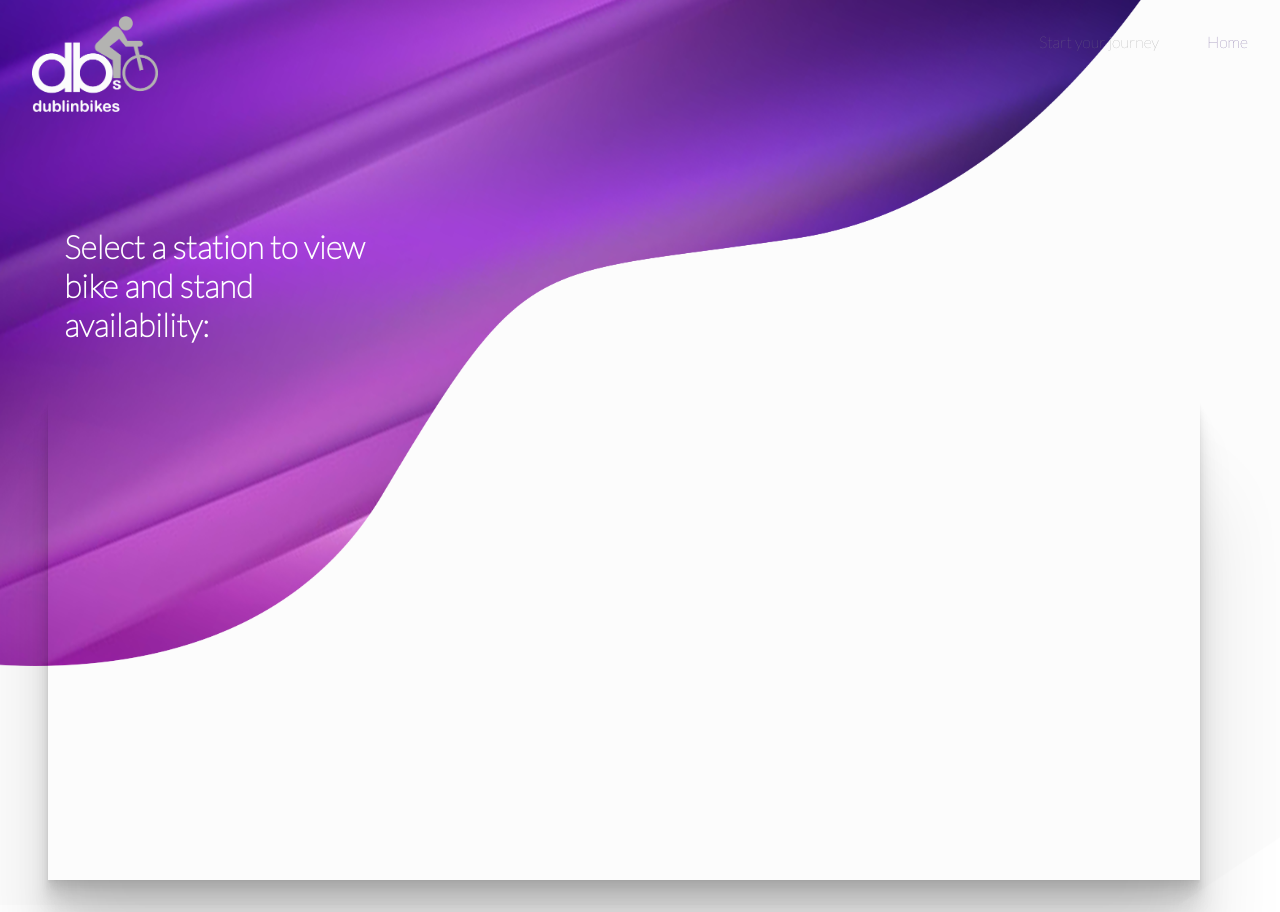
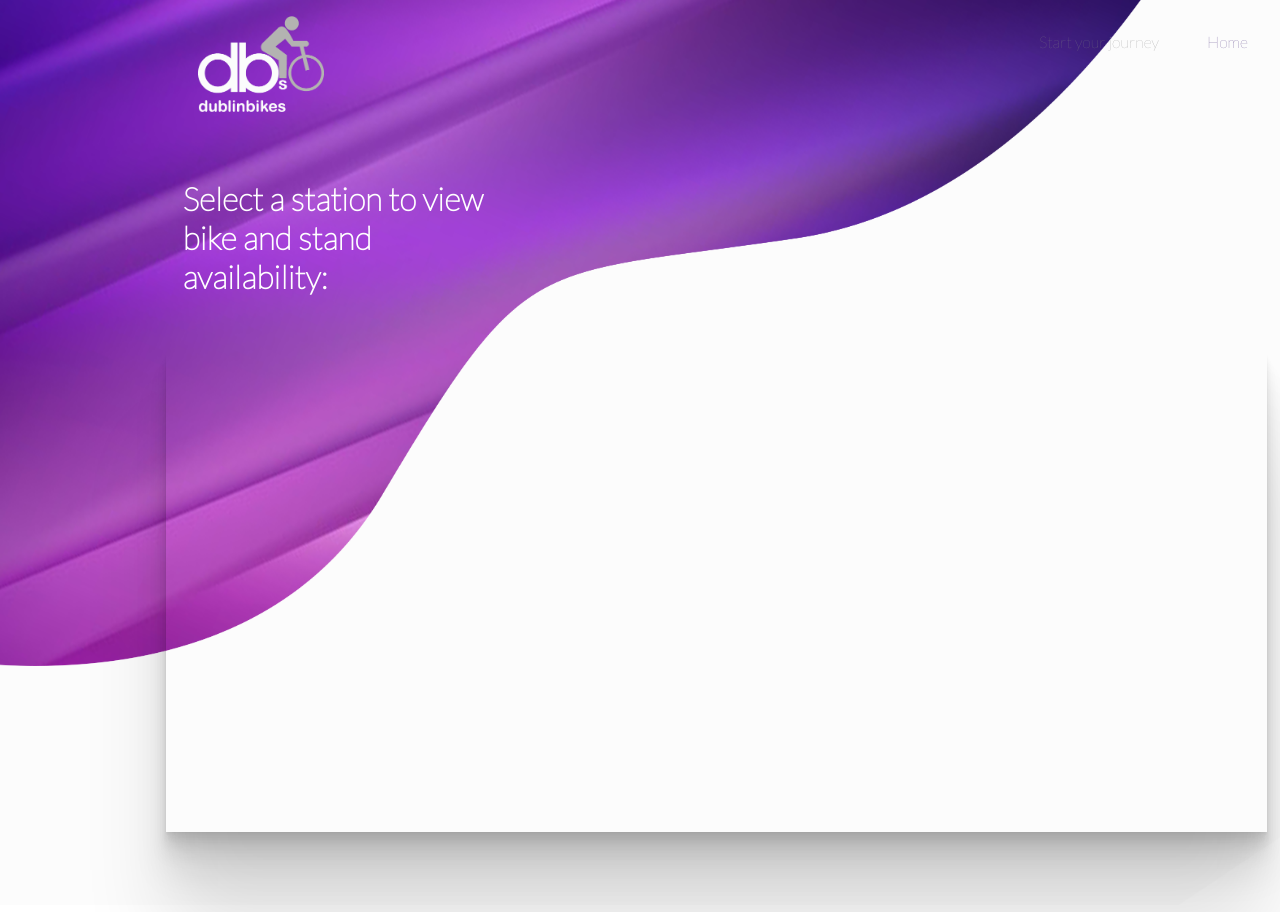
Before and after one commit to EJEgan/CityBikes, a Flask app: page /info in a window 1280 px wide. Shown: the top 912 px of the page. Run offline with Flask 2, Linux system fonts and the light colour scheme; data that the repository does not hold is empty; some libraries are stand-ins or nearby versions.

Commit message:
css updates

```diff
--- a/flaskapp/static/style.css
+++ b/flaskapp/static/style.css
@@ -184,7 +184,7 @@ header {
 }
 
 .select_instruct>h3{
-    margin: 3rem;
+    margin: 0rem;
     width: 90%;
     padding:1rem 1rem 0.5rem 1rem;
     font-size: 2rem;
@@ -279,8 +279,8 @@ header {
 
 #map {
   height: 60%;
-  width: 90%;
-  margin: 3rem;
+  width: 86%;
+  margin: 3rem 3rem 3rem 13%;
   border: 6px solid z;
   box-shadow:
   0 2.8px 2.2px rgba(0, 0, 0, 0.034),
--- a/flaskapp/templates/info.html
+++ b/flaskapp/templates/info.html
@@ -26,6 +26,8 @@
 </head>
 <body>
 
+<div class="body_content">
+
 <!-- divs for page navigation -->
   <div id="navigation">
       <img id="logo" src="static/images/white_grey_dublinbikes.png">
@@ -47,6 +49,10 @@
       <h3>Select a station to view <br>bike and stand <br>availability:</h3>
 
   </div>
+
+
+
+</div>
 
 <div id="map"></div>
     <div id="chartExplainer"></div>
@@ -303,5 +309,6 @@ function chartHourly(StationNumber){
       async>
 </script>
 
+
 </body>
 </html>
```
